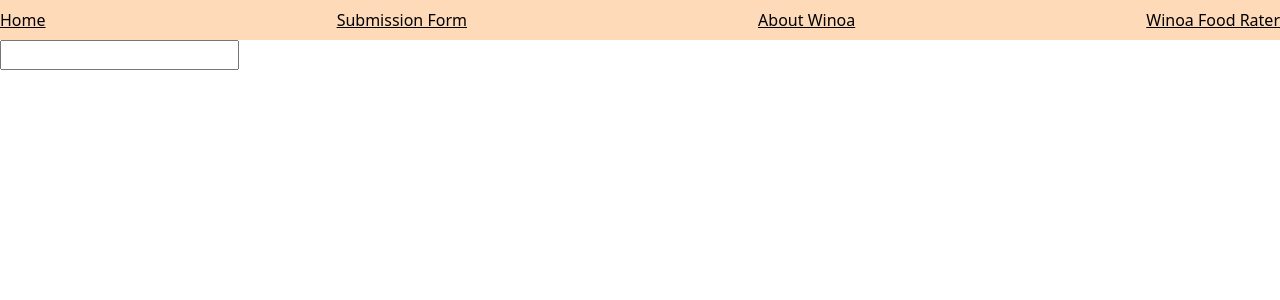
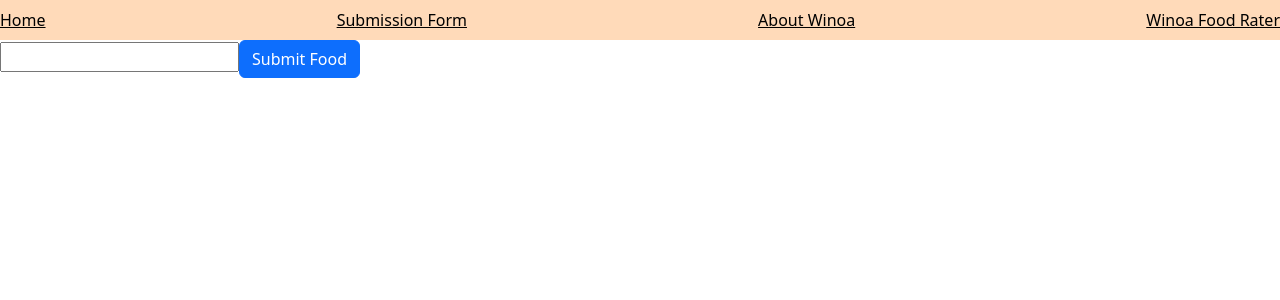
Before and after one commit to caidennason/caidennason-phase-2-project, a React (Create React App) app: page /winoafoodrater in a window 1280 px wide. Shown: the top 300 px of the page. Built offline with nearby package versions, Linux system fonts and the light colour scheme; no server answers; data requests are answered from the project's data file.

Commit message:
food rater progress

```diff
--- a/src/Components/WinoaFoodRater.js
+++ b/src/Components/WinoaFoodRater.js
@@ -5,37 +5,41 @@ import Button from 'react-bootstrap/button'
 function WinoaFoodRater(){
 
     const [foodFormData, setFoodFormData] = useState('')
+    const [foodArray, setFoodArray] = useState([])
 
     // GET WINOA FOODS
 
     function handleFoodForm(e){
         setFoodFormData(e.target.value)
-        console.log(e.target.value)
     }
 
-    function handleFoodSubmit(){
-
+    function handleFoodArray(array){
+        setFoodArray([...foodArray, array])
+        console.log(foodArray)
     }
 
-    useEffect(() => {
-        fetch(`https://api.spoonacular.com/recipes/${foodFormData}`)
-        .then(res => res.json())
-        .then(food => console.log(food))
-    }, [])
+    function handleFoodSubmit(e){
+        e.preventDefault()
+            fetch(`https://api.spoonacular.com/food/products/search?query=${foodFormData}&apiKey=f2fd8a85f941433faa917ece2c78ad80`)
+            .then(res => res.json())
+            .then(food => handleFoodArray(food.products))
+    }
+
+
 
     return(
         <div>
-            <Form>
+            <Form onSubmit={handleFoodSubmit}>
                 <input
                 type="text"
                 name="name"
                 value={foodFormData}
                 onChange={handleFoodForm}
                 />
+            <Button type='Submit'>Submit Food</Button>
             </Form>
         </div>
     )
-
 }
 
 export default WinoaFoodRater
```
Also changed, not shown: src/Components/WinoaFoodList.js (added).
